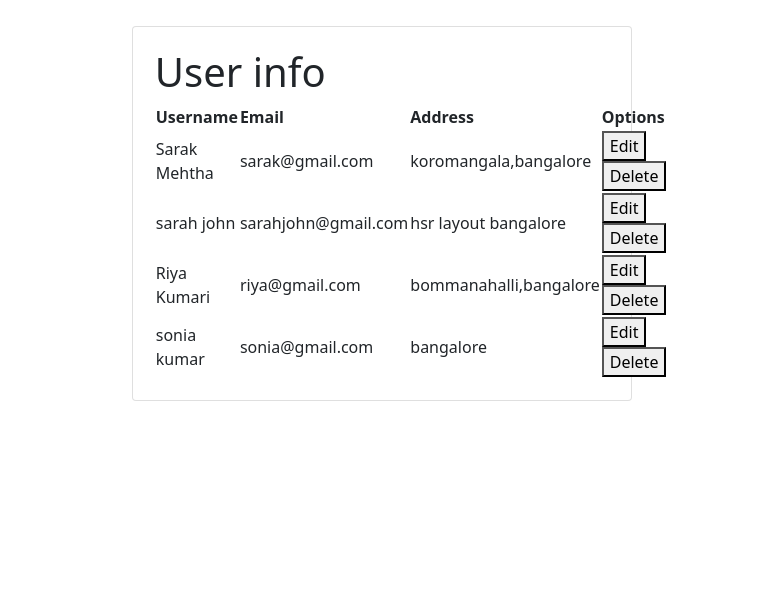
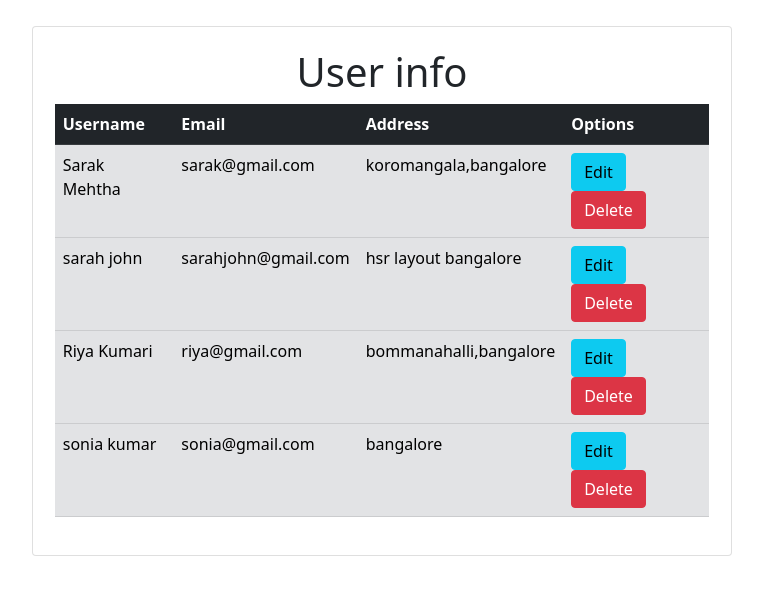
Before and after one commit to archana2420/internship_assignment, a Django app: page /display_info/ in a window 1280 px wide. Shown: the top 595 px of the page, without its empty margins (258-1021 px from the left). Run offline with Django 3.2, Linux system fonts and the light colour scheme; data comes from the database, SQL or seed files in the repository; both versions use the stored data as it was after the commit.

Commit message:
added styling to third page

```diff
--- a/Project/website/templates/display_info.html
+++ b/Project/website/templates/display_info.html
@@ -11,7 +11,7 @@
     }
     .card{
     font-size:1em;
-    width:500px;
+    width:700px;
     padding:2%;
     }
 
@@ -22,9 +22,9 @@
 </script>
 <div class="container">
     <div class="card">
-        <h1>User info </h1>
-        <table>
-            <tr>
+        <h1><center>User info</center> </h1>
+        <table class="table table-secondary table-hover">
+            <tr class="table table-dark">
                 <th>Username</th>
                 <th>Email</th>
                 <th>Address</th>
@@ -35,8 +35,8 @@
                 <td >{{entry.username}}</td>
                 <td >{{entry.email}}</td>
                 <td >{{entry.address}}</td>
-                <td><button  >Edit</button>
-                <button id="del" >Delete</button></td>
+                <td><button class="btn btn-info" >Edit</button>
+                <button id="del" class="btn btn-danger">Delete</button></td>
                 </tr>
 
         {%  endfor     %}
@@ -45,6 +45,15 @@
             </table>
     </div>
 </div>
-
+<!--<div class="center">-->
+<!--    <input type="checkbox" id="click">-->
+<!--    <label for="click" class="click-me">edit</label>-->
+<!--    <div class="content">-->
+<!--        <div class="header">-->
+<!--            <h2>Modal Popup</h2>-->
+<!--            <label for="click" class="fas fa-times"></label>-->
+<!--        </div>-->
+<!--    </div>-->
+<!--</div>-->
 
 {%  endblock    %}
```
Also changed, not shown: Project/db.sqlite3, Project/website/views.py (line endings or trailing spaces).
